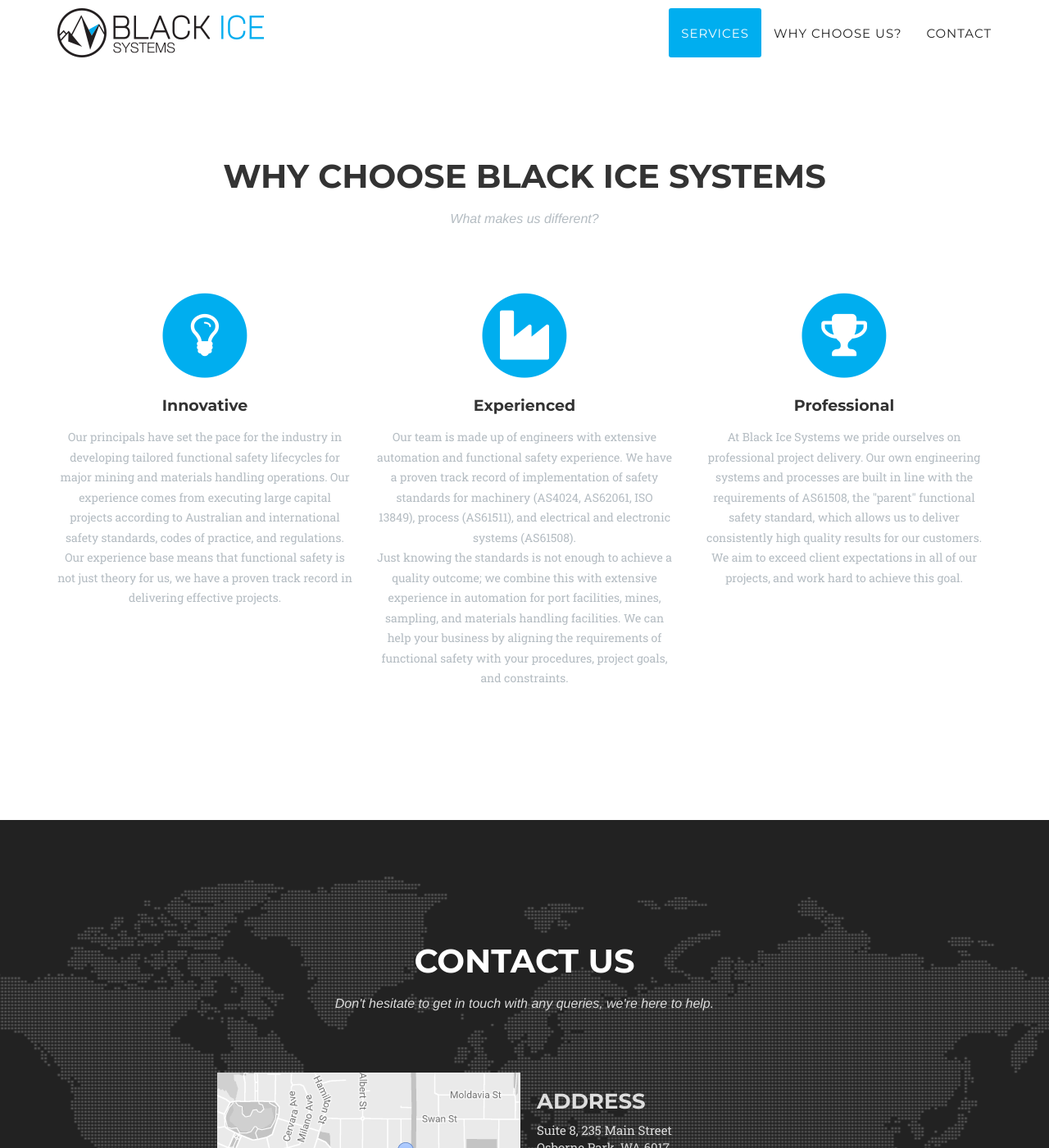
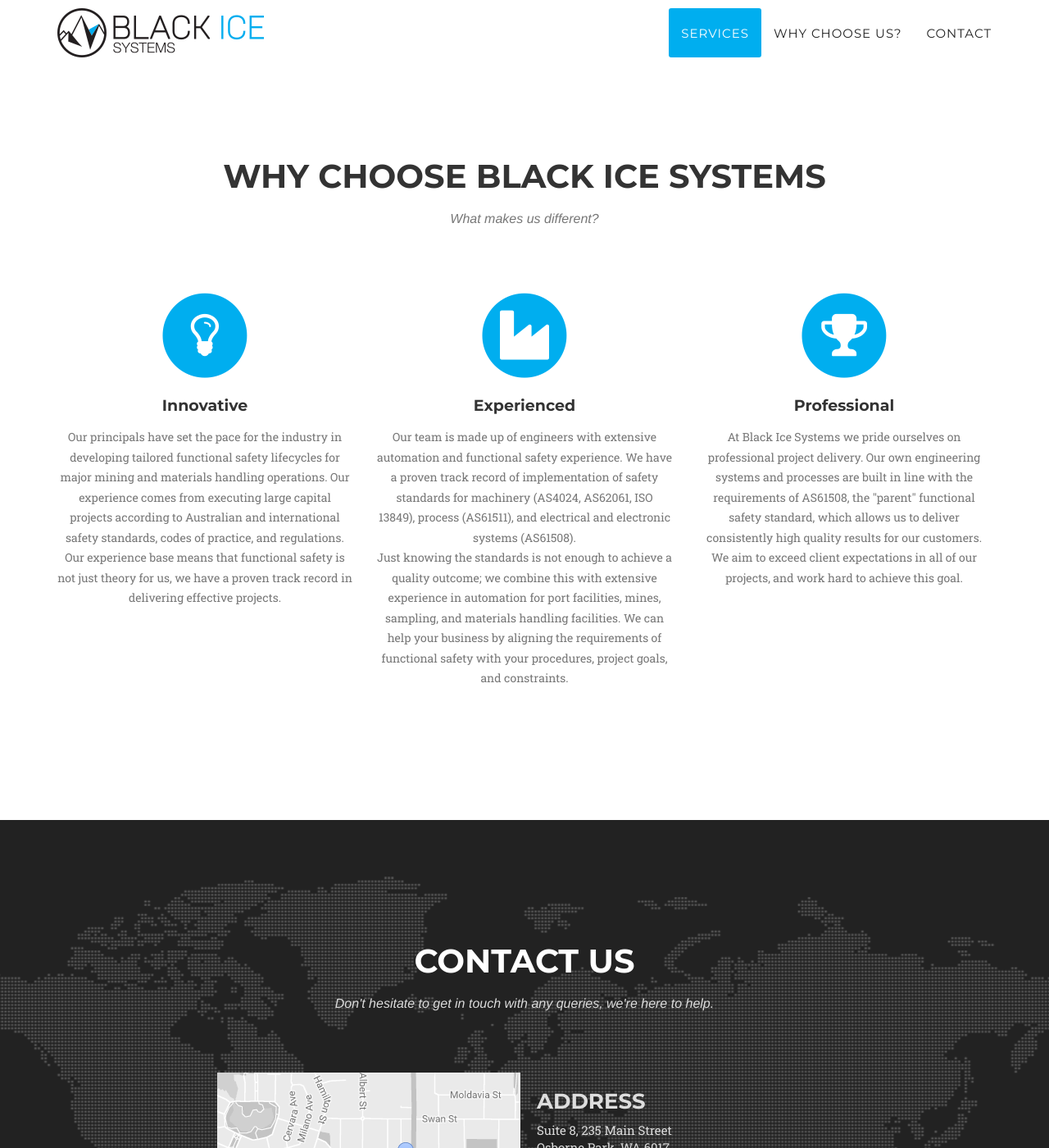
Before and after one commit to BlackIceSystems/blackicesystems, a Jekyll site: the page built from index.html, in a window 1280 px wide and 1400 px high, scrolled down 1665 px. Shown: the whole window at 82% size. Built offline with Jekyll 4.4.1, drawn with Linux system fonts in a browser that asks for light colours; some web fonts are replaced.

Commit message:
readable

```diff
--- a/_data/template.yml
+++ b/_data/template.yml
@@ -3,7 +3,7 @@ color:
   primary: 00aeef
   secondary: 0090ef
   secondary-dark: 333
-  muted: 777777
+  muted: 777
 
 # Font Families
 font:
--- a/_includes/css/agency.css
+++ b/_includes/css/agency.css
@@ -737,6 +737,10 @@ section#services .text-muted {
     color: #ddd;
 }
 
+section#why .text-muted {
+    color: #777;
+}
+
 footer {
     padding: 25px 0;
     text-align: center;
```
